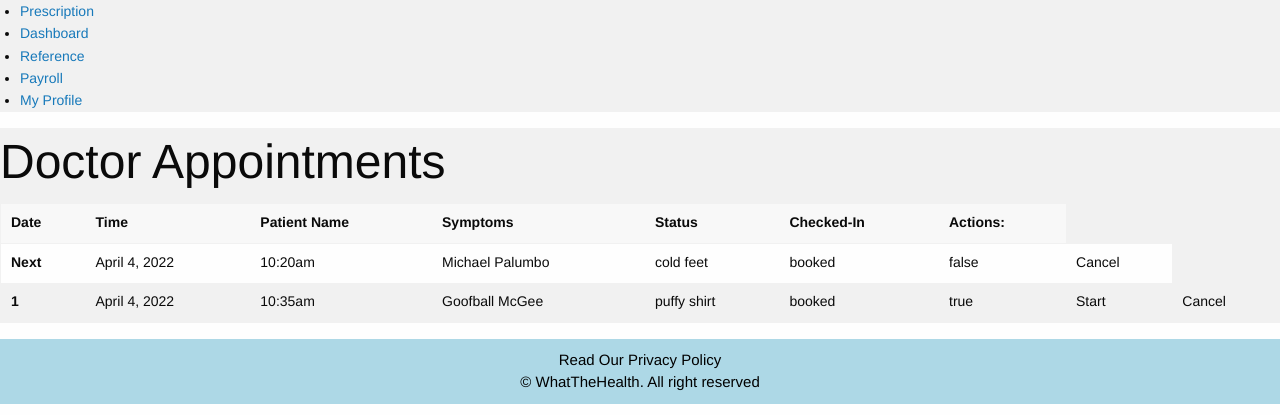
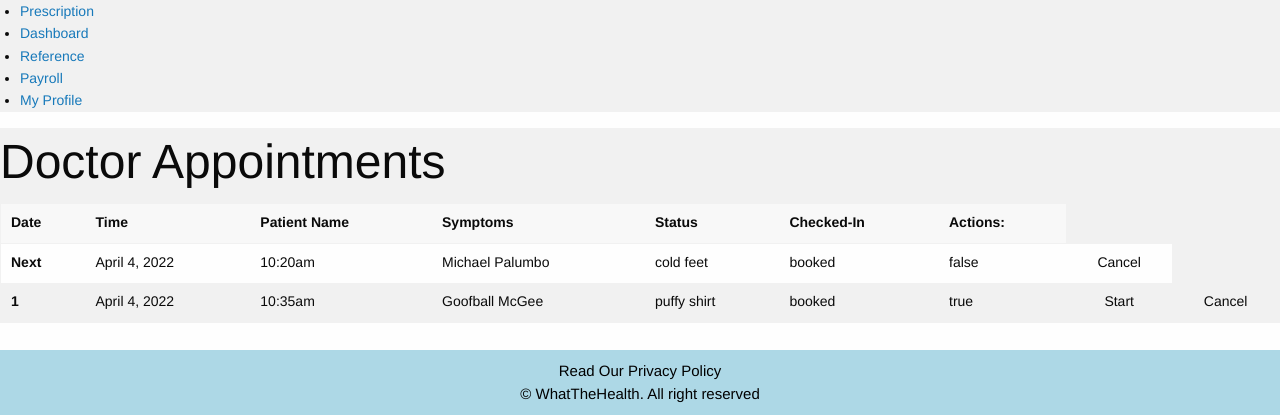
Before and after one commit to RekhaLeelara/WhatTheHealth, a Node server app: page /doctor/appointments in a window 1280 px wide. Shown: the part 385-800 px from the top of the page. Run offline with Node 20, Linux system fonts and the light colour scheme; some libraries are stand-ins or nearby versions.

Commit message:
fix the layout of the doctor appoingtment page'

```diff
--- a/views/doctor-appointments.handlebars
+++ b/views/doctor-appointments.handlebars
@@ -1,5 +1,5 @@
 <div id="links" class="medium-4 columns links" style="background-color:#f1f1f1;">
-  <ul class="side-nav" >
+  <ul class="side-nav">
     <li><a data-link="appointments" >Appointments</a></li>
     <li><a data-link="prescription">Prescription</a></li>
     <li><a data-link="" class="active">Dashboard</a></li>
@@ -17,7 +17,7 @@
         document.location.replace(url);
     });
 </script>
-  <div class="medium-8 columns" style="background-color:#f1f1f1; height: 100%;">
+  <div class="medium-8 columns" style="background-color:#f1f1f1; height:fit-content;">
 
     <h1>Doctor Appointments</h1>
     <table class="doctor-appointments .table">
@@ -47,9 +47,9 @@
           <td>{{this.status}}</td>
           <td>{{this.waitingRoom}}</td>
           {{#if this.waitingRoom}}
-          <td><button>Start</button></td>
+          <td><button style="width: 100%;">Start</button></td>
           {{/if}}
-          <td><button>Cancel</button></td>
+          <td><button style="width: 100%;">Cancel</button></td>
         </tr>
         {{/each}}
       </tbody>
--- a/views/doctor.handlebars
+++ b/views/doctor.handlebars
@@ -1,4 +1,4 @@
-<div id="links" class="medium-4 columns links" style="background-color:#f1f1f1;">
+<div id="links" class="medium-4 columns link" style="background-color:#f1f1f1;">
   <ul class="side-nav" >
     <li><a data-link="appointments" >Appointments</a></li>
     <li><a data-link="prescription">Prescription</a></li>
@@ -9,6 +9,7 @@
     <li><a data-link="">My Profile</a></li>
   </ul>
 </div>
+
 <script>
   $('#links').click(function(e) {
       console.log(e)
@@ -17,6 +18,7 @@
     document.location.replace(url);
   });
 </script>
+
 <div class="medium-8 columns" style="background-color:#f1f1f1;">
 {{!-- page content goes here --}}
 </div>
--- a/views/layouts/main.handlebars
+++ b/views/layouts/main.handlebars
@@ -32,9 +32,12 @@
       }
 
       footer {
+          position: fixed;
+          left: 0;
+          bottom: 0;
+          width: 100%;
+          height: fit-content;
           background: lightblue;
-          width: 100%;
-          padding: 40px 35px;
       }
 
       footer {
@@ -56,12 +59,11 @@
   <body>
 
       <header>
-        <nav class="top-bar" data-topbar.>
-
+        <nav class="top-bar" data-sticky-container.>
 
           <ul class="title-area">
             <li class="name">
-              <h1><a href="#" style="color: aqua;"><img src="logo_small.png" style="width: fit-content; margin-right: 1px;">WhatTheHealth</a></h1>
+              <h1><a href="/" style="color: aqua;"><img src="logo_small.png" style="width: fit-content; margin-right: 1px;">WhatTheHealth</a></h1>
             </li>
 
             <!-- display the menu instead of the selections -->
@@ -71,7 +73,7 @@
 
           <section id="top-bar-section" class="top-bar-section">
             <ul class="right">
-              <li><a data-link="/">Home</a></li>
+              <li class="active"><a data-link="/">Home</a></li>
               <li><a data-link="/about">About us</a></li>
               <li><a data-link="/login">Login</a></li>
             </ul>
```
Lines whose indentation alone changed are shown as unchanged.
